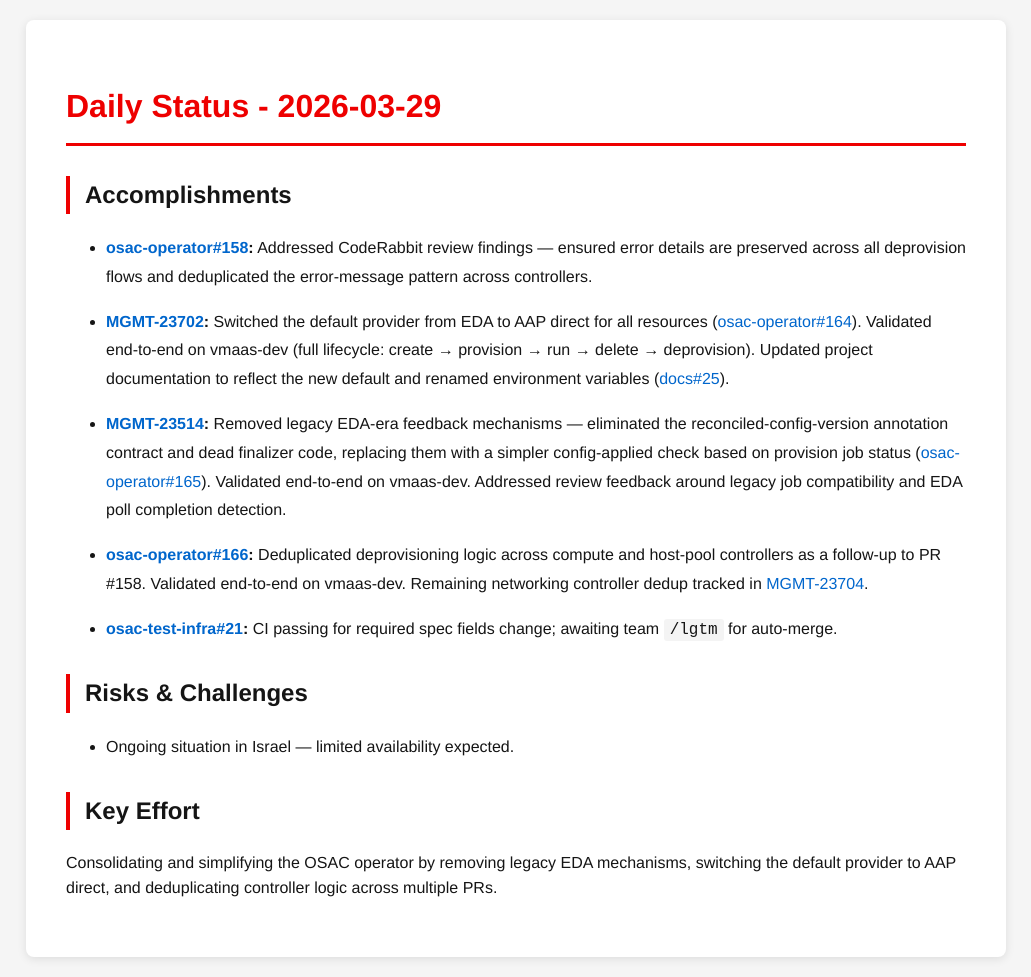
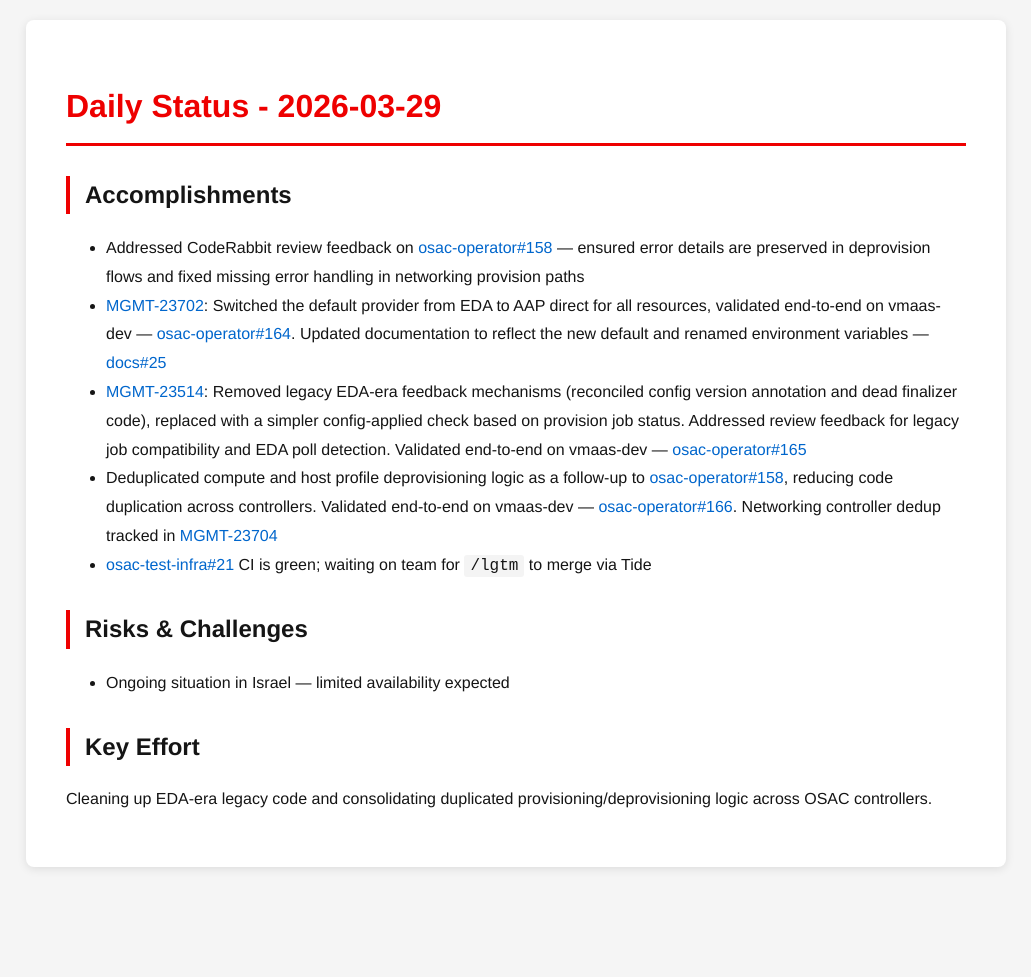
Before and after one commit to tzvatot/daily-status, a Jekyll site: the page built from 2026-03-29.md, in a window 1280 px wide. Shown: the whole page, without its empty margins (124-1155 px from the left). Built offline with Jekyll 4.4.1, drawn with Linux system fonts in a browser that asks for light colours; after the commit the page ends 900 px from its top, so only the background shows below that.

Commit message:
Daily status update - 2026-03-29

```diff
--- a/2026-03-29.md
+++ b/2026-03-29.md
@@ -8,20 +8,16 @@
 
 ## Accomplishments
 
-- **[osac-operator#158](https://github.com/osac-project/osac-operator/pull/158):** Addressed CodeRabbit review findings — ensured error details are preserved across all deprovision flows and deduplicated the error-message pattern across controllers.
-
-- **[MGMT-23702](https://issues.redhat.com/browse/MGMT-23702):** Switched the default provider from EDA to AAP direct for all resources ([osac-operator#164](https://github.com/osac-project/osac-operator/pull/164)). Validated end-to-end on vmaas-dev (full lifecycle: create → provision → run → delete → deprovision). Updated project documentation to reflect the new default and renamed environment variables ([docs#25](https://github.com/osac-project/docs/pull/25)).
-
-- **[MGMT-23514](https://issues.redhat.com/browse/MGMT-23514):** Removed legacy EDA-era feedback mechanisms — eliminated the reconciled-config-version annotation contract and dead finalizer code, replacing them with a simpler config-applied check based on provision job status ([osac-operator#165](https://github.com/osac-project/osac-operator/pull/165)). Validated end-to-end on vmaas-dev. Addressed review feedback around legacy job compatibility and EDA poll completion detection.
-
-- **[osac-operator#166](https://github.com/osac-project/osac-operator/pull/166):** Deduplicated deprovisioning logic across compute and host-pool controllers as a follow-up to PR #158. Validated end-to-end on vmaas-dev. Remaining networking controller dedup tracked in [MGMT-23704](https://issues.redhat.com/browse/MGMT-23704).
-
-- **[osac-test-infra#21](https://github.com/osac-project/osac-test-infra/pull/21):** CI passing for required spec fields change; awaiting team `/lgtm` for auto-merge.
+- Addressed CodeRabbit review feedback on [osac-operator#158](https://github.com/osac-project/osac-operator/pull/158) — ensured error details are preserved in deprovision flows and fixed missing error handling in networking provision paths
+- [MGMT-23702](https://issues.redhat.com/browse/MGMT-23702): Switched the default provider from EDA to AAP direct for all resources, validated end-to-end on vmaas-dev — [osac-operator#164](https://github.com/osac-project/osac-operator/pull/164). Updated documentation to reflect the new default and renamed environment variables — [docs#25](https://github.com/osac-project/docs/pull/25)
+- [MGMT-23514](https://issues.redhat.com/browse/MGMT-23514): Removed legacy EDA-era feedback mechanisms (reconciled config version annotation and dead finalizer code), replaced with a simpler config-applied check based on provision job status. Addressed review feedback for legacy job compatibility and EDA poll detection. Validated end-to-end on vmaas-dev — [osac-operator#165](https://github.com/osac-project/osac-operator/pull/165)
+- Deduplicated compute and host profile deprovisioning logic as a follow-up to [osac-operator#158](https://github.com/osac-project/osac-operator/pull/158), reducing code duplication across controllers. Validated end-to-end on vmaas-dev — [osac-operator#166](https://github.com/osac-project/osac-operator/pull/166). Networking controller dedup tracked in [MGMT-23704](https://issues.redhat.com/browse/MGMT-23704)
+- [osac-test-infra#21](https://github.com/osac-project/osac-test-infra/pull/21) CI is green; waiting on team for `/lgtm` to merge via Tide
 
 ## Risks & Challenges
 
-- Ongoing situation in Israel — limited availability expected.
+- Ongoing situation in Israel — limited availability expected
 
 ## Key Effort
 
-Consolidating and simplifying the OSAC operator by removing legacy EDA mechanisms, switching the default provider to AAP direct, and deduplicating controller logic across multiple PRs.
+Cleaning up EDA-era legacy code and consolidating duplicated provisioning/deprovisioning logic across OSAC controllers.
```
